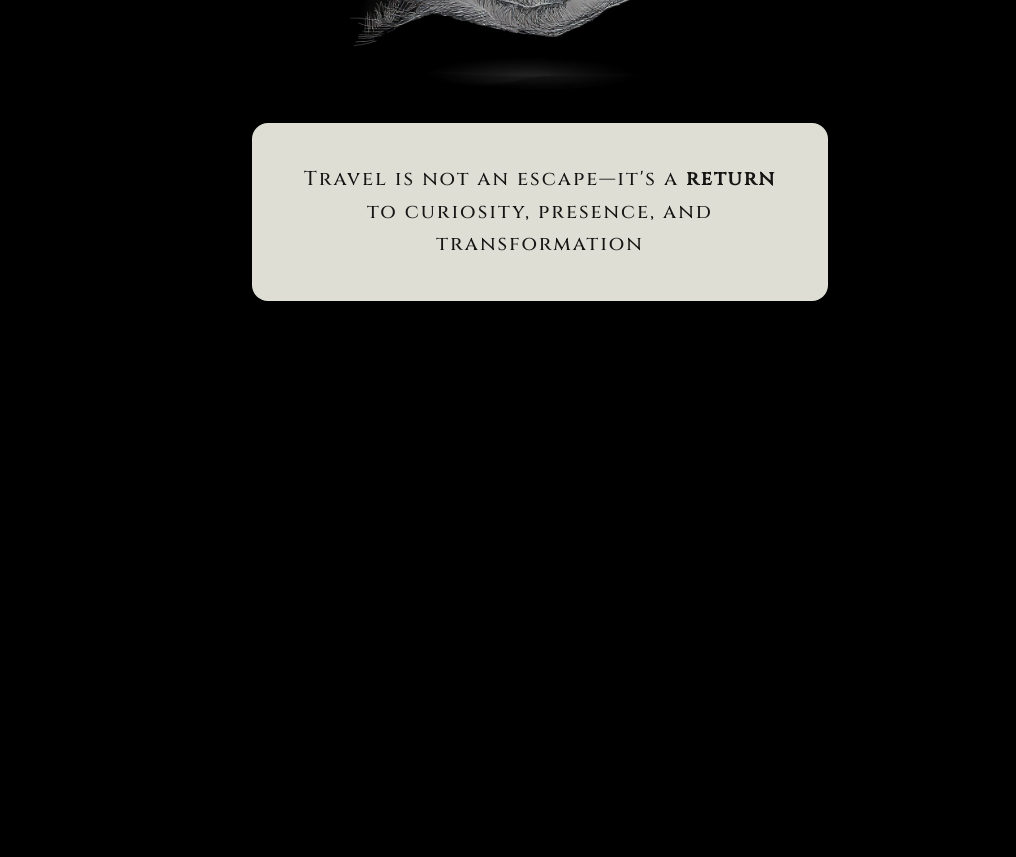
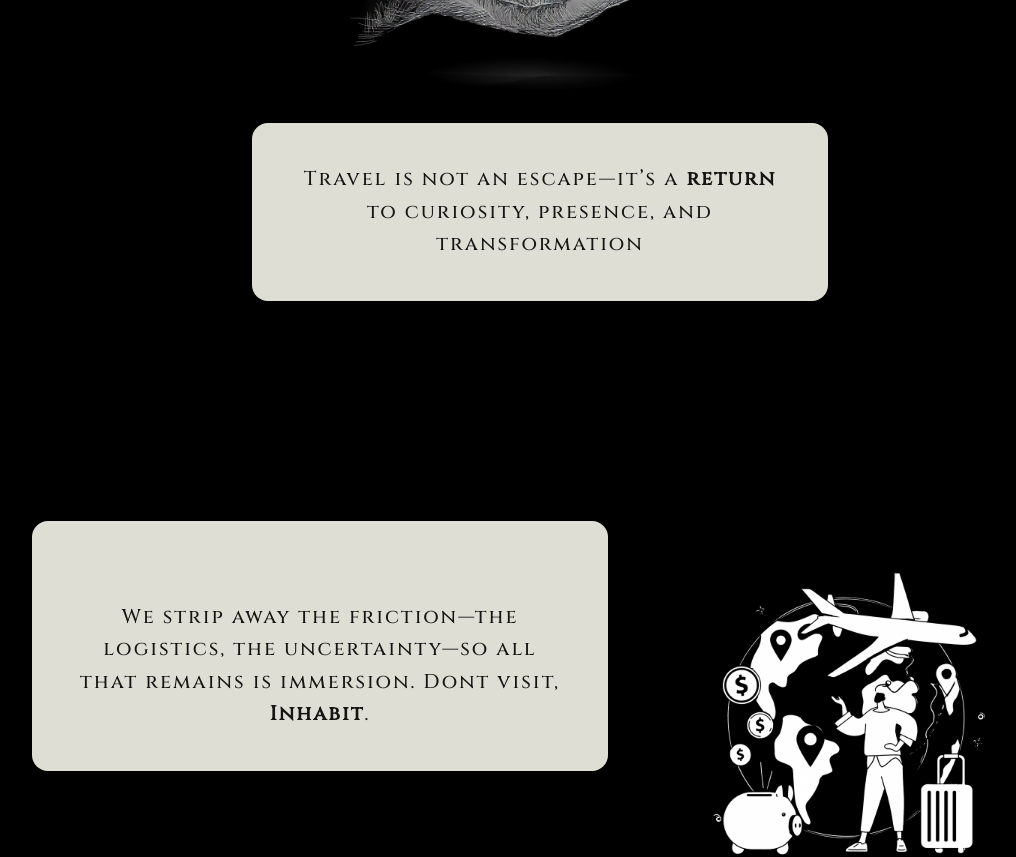
Before and after one commit to 0D1nn8502/P-ragate-, a Next.js app: page /about in a window 1280 px wide. Shown: the part 480-1337 px from the top of the page, without its empty margins (100-1116 px from the left). Built offline with nearby package versions, Linux system fonts and the light colour scheme.

Commit message:
Fix delayed animation

```diff
--- a/src/components/Header.tsx
+++ b/src/components/Header.tsx
@@ -40,7 +40,7 @@ export default function Header() {
     <header className="w-full px-4 py-3 backdrop-blur-sm bg-white/0">
       <div className="flex items-center justify-between">
         {/* Logo and Name */}
-        <Link href="/" className="flex flex-col items-center cursor-pointer group z-20">
+        <Link href="/" className="flex flex-col items-center cursor-pointer group z-20 ml-4 md:ml-20">
           <div className="relative transition-transform duration-300 group-hover:scale-105">
             <img
               src="./Thangka.jpeg"
--- a/src/components/about/HeroSection.tsx
+++ b/src/components/about/HeroSection.tsx
@@ -1,86 +1,58 @@
 'use client';
-import { useRef, useEffect, useState } from 'react';
+import {useRef, useEffect} from 'react';
 import { Quicksand, Playfair_Display, Cinzel } from 'next/font/google';
 import gsap from 'gsap';
 import { ScrollTrigger } from 'gsap/ScrollTrigger';
+import Image from 'next/image';
 import Link from 'next/link';
+
 
 export const quicksand = Quicksand({
   subsets: ['latin'],
-  weight: ['500'],
-});
+  weight: ['500']
+})
+
 
 export const playfair = Playfair_Display({
   subsets: ['latin'],
-  weight: ['500'],
-});
+  weight: ['500']
+})
+
 
 export const cinzel = Cinzel({
   subsets: ['latin'],
-  weight: ['500'],
-});
+  weight: ['500']
+})
+
 
 gsap.registerPlugin(ScrollTrigger);
 
 export function HeroSectionAbout() {
-  const container = useRef<HTMLDivElement | null>(null);
+
+  const container = useRef <HTMLInputElement | null> (null);
+  window.addEventListener('load', () => ScrollTrigger.refresh())
 
   return (
-    <main ref={container} className="h-200vh">
-      <AboutSection1 />
+
+    <main ref={container} className='h-200vh'>
+
+      <AboutSection/>
+
     </main>
+
+
   );
 }
 
-const AboutSection1 = () => {
+
+const AboutSection = () => {
   const section1Ref = useRef<HTMLDivElement>(null);
   const section2Ref = useRef<HTMLDivElement>(null);
   const section3Ref = useRef<HTMLDivElement>(null);
-  const [imagesReady, setImagesReady] = useState(false);
 
-  // Wait for all images to fully load before initialising animations
+
   useEffect(() => {
-    const allImages = document.querySelectorAll<HTMLImageElement>('.about-image');
-    const total = allImages.length;
-    if (total === 0) {
-      setImagesReady(true);
-      return;
-    }
-
-    let loaded = 0;
-    const onLoad = () => {
-      loaded += 1;
-      if (loaded >= total) setImagesReady(true);
-    };
-
-    allImages.forEach((img) => {
-      if (img.complete && img.naturalHeight !== 0) {
-        onLoad();
-      } else {
-        img.addEventListener('load', onLoad);
-        img.addEventListener('error', onLoad); // still advance on error so we don't hang
-      }
-    });
-
-    return () => {
-      allImages.forEach((img) => {
-        img.removeEventListener('load', onLoad);
-        img.removeEventListener('error', onLoad);
-      });
-    };
-  }, []);
-
-  // Only register GSAP animations once all images are ready
-  useEffect(() => {
-    if (!imagesReady) return;
-
-    // Give the browser one extra frame to paint the now-loaded images so
-    // ScrollTrigger measures accurate element dimensions.
-    const raf = requestAnimationFrame(() => {
-      ScrollTrigger.refresh();
-      const ctx = gsap.context(() => {
-
-        // ── Section 1: image slides in from left, text from right ──
+    // Animation for first section (image left, text right)
     if (section1Ref.current) {
       const image1 = section1Ref.current.querySelector('.image-container');
       const text1 = section1Ref.current.querySelector('.text-container');
@@ -89,10 +61,14 @@ const AboutSection1 = () => {
         image1,
         { x: -100, opacity: 0 },
         {
-              x: 0, opacity: 1, duration: 1, ease: 'power3.out',
+          x: 0,
+          opacity: 1,
+          duration: 1,
+          ease: 'power3.out',
           scrollTrigger: {
             trigger: section1Ref.current,
-                start: 'top 80%', end: 'top 30%',
+            start: 'top 80%',
+            end: 'top 30%',
             toggleActions: 'play none none reverse',
           },
         }
@@ -102,17 +78,22 @@ const AboutSection1 = () => {
         text1,
         { x: 100, opacity: 0 },
         {
-              x: 0, opacity: 1, duration: 1, delay: 0.2, ease: 'power3.out',
+          x: 0,
+          opacity: 1,
+          duration: 1,
+          delay: 0.2,
+          ease: 'power3.out',
           scrollTrigger: {
             trigger: section1Ref.current,
-                start: 'top 80%', end: 'top 30%',
+            start: 'top 80%',
+            end: 'top 30%',
             toggleActions: 'play none none reverse',
           },
         }
       );
     }
 
-        // ── Section 2: text from left, image from right ──
+    // Animation for second section (text left, image right)
     if (section2Ref.current) {
       const text2 = section2Ref.current.querySelector('.text-container');
       const image2 = section2Ref.current.querySelector('.image-container');
@@ -121,10 +102,14 @@ const AboutSection1 = () => {
         text2,
         { x: -100, opacity: 0 },
         {
-              x: 0, opacity: 1, duration: 1, ease: 'power3.out',
+          x: 0,
+          opacity: 1,
+          duration: 1,
+          ease: 'power3.out',
           scrollTrigger: {
             trigger: section2Ref.current,
-                start: 'top 80%', end: 'top 30%',
+            start: 'top 80%',
+            end: 'top 30%',
             toggleActions: 'play none none reverse',
           },
         }
@@ -134,17 +119,22 @@ const AboutSection1 = () => {
         image2,
         { x: 100, opacity: 0 },
         {
-              x: 0, opacity: 1, duration: 1, delay: 0.2, ease: 'power3.out',
+          x: 0,
+          opacity: 1,
+          duration: 1,
+          delay: 0.2,
+          ease: 'power3.out',
           scrollTrigger: {
             trigger: section2Ref.current,
-                start: 'top 80%', end: 'top 30%',
+            start: 'top 80%',
+            end: 'top 30%',
             toggleActions: 'play none none reverse',
           },
         }
       );
     }
 
-        // ── Section 3: image from top, text from bottom ──
+    // Animation for third section (image top, text bottom)
     if (section3Ref.current) {
       const image3 = section3Ref.current.querySelector('.image-container');
       const text3 = section3Ref.current.querySelector('.text-container');
@@ -153,10 +143,15 @@ const AboutSection1 = () => {
         image3,
         { y: -50, opacity: 0, scale: 0.9 },
         {
-              y: 0, opacity: 1, scale: 1, duration: 1, ease: 'power3.out',
+          y: 0,
+          opacity: 1,
+          scale: 1,
+          duration: 1,
+          ease: 'power3.out',
           scrollTrigger: {
             trigger: section3Ref.current,
-                start: 'top 80%', end: 'top 30%',
+            start: 'top 80%',
+            end: 'top 30%',
             toggleActions: 'play none none reverse',
           },
         }
@@ -166,84 +161,208 @@ const AboutSection1 = () => {
         text3,
         { y: 50, opacity: 0 },
         {
-              y: 0, opacity: 1, duration: 1, delay: 0.2, ease: 'power3.out',
+          y: 0,
+          opacity: 1,
+          duration: 1,
+          delay: 0.2,
+          ease: 'power3.out',
           scrollTrigger: {
             trigger: section3Ref.current,
-                start: 'top 80%', end: 'top 30%',
+            start: 'top 80%',
+            end: 'top 30%',
             toggleActions: 'play none none reverse',
           },
         }
       );
     }
 
-      }); // end gsap.context
-
-      return () => ctx.revert();
-    });
-
-    return () => cancelAnimationFrame(raf);
-  }, [imagesReady]);
+    // Cleanup
+    return () => {
+      ScrollTrigger.getAll().forEach(trigger => trigger.kill());
+    };
+  }, []);
 
   return (
+
+      // Outer div contains a bunch of card divs //
+
       <div className="flex flex-col justify-center items-center pt-11 min-h-screen mt-10 gap-55">
 
-      {/* Section 1 */}
-      <div ref={section1Ref} className="flex flex-col max-w-4xl gap-2 max-h-xl">
-        <div className="px-15 image-container">
+          {/* First Section */}
+          <div ref={section1Ref} className='flex flex-col max-w-4xl gap-2 max-h-xl'>
+
+            <div className='px-15 image-container'>
                 <img
                   src="/hand.png"
                   alt="Why illustration"
-            className="about-image rounded-2xl w-full max-w-md"
+                  className='rounded-2xl w-full max-w-md'
                 />
             </div>
 
-        <div className="text-container max-w-xl w-full rounded-2xl flex flex-col items-center text-center bg-[#deded5]">
-          <p className={`${cinzel.className} max-w-2xl text-lg md:text-xl leading-relaxed tracking-widest font-extralight opacity-90 px-10 py-10`}>
-            Travel is not an escape—it's a <b>return</b> to curiosity, presence, and transformation
-          </p>
-        </div>
-      </div>
+            <div
+              className="
+                text-container
+                max-w-xl
+                w-full
+                rounded-2xl
+                flex
+                flex-col
+                items-center
+                text-center
+                bg-[#deded5]
+              "
+            >
 
-      {/* Section 2 */}
-      <div ref={section2Ref} className="flex max-w-screen gap-10">
-        <div className="text-container max-w-xl w-full rounded-2xl max-h-xl h-full flex flex-col items-center text-center bg-[#deded5]">
-          <p className={`${cinzel.className} mt-10 max-w-2xl text-lg md:text-xl leading-relaxed tracking-widest font-extralight opacity-90 px-10 py-10`}>
-            We strip away the friction—the logistics, the uncertainty—so all that remains is immersion. Don't visit, <b>Inhabit</b>.
+              <p
+                className={`
+                  ${cinzel.className}
+                  max-w-2xl
+                  text-lg
+                  md:text-xl
+                  leading-relaxed
+                  tracking-widest
+                  font-extralight
+                  opacity-90
+                  px-10
+                  py-10
+                `}
+              >
+                Travel is not an escape—it’s a <b> return </b> to curiosity, presence, and transformation
               </p>
             </div>
 
-        <div className="w-[520px] md:w-[520px] lg:w-[400px] image-container">
+
+          </div>
+
+
+          {/* Second Section */}
+          <div ref={section2Ref} className='flex max-w-screen gap-10'>
+
+            <div
+              className="
+                text-container
+                max-w-xl
+                w-full
+                rounded-2xl
+                max-h-xl
+                h-full
+                flex flex-col
+                items-center
+                text-center
+                bg-[#deded5]
+              "
+            >
+
+              <p
+                className={`
+                  ${cinzel.className}
+                  mt-10
+                  max-w-2xl
+                  text-lg
+                  md:text-xl
+                  leading-relaxed
+                  tracking-widest
+                  font-extralight
+                  opacity-90
+                  px-10
+                  py-10
+                `}
+              >
+              We strip away the friction—the logistics, the uncertainty—so all that remains is immersion. Dont visit, <b>Inhabit</b>.
+              </p>
+            </div>
+
+            <div className='w-[520px] md:w-[520px] lg:w-[400px] image-container'>
               <img
                 src="/logistics.png"
                 alt="Why illustration"
-            className="about-image w-full h-auto rounded-2xl px-2"
+                className='w-full h-auto rounded-2xl px-2'
               />
             </div>
+
           </div>
 
-      {/* Section 3 */}
-      <div ref={section3Ref} className="flex flex-col max-w-4xl gap-10">
-        <div className="w-[320px] md:w-[320px] lg:w-[400px] mx-auto image-container">
+
+
+          {/* Third Section */}
+          <div ref={section3Ref} className='flex flex-col max-w-4xl gap-10'>
+
+            <div className='w-[320px] md:w-[320px] lg:w-[400px] mx-auto image-container'>
               <img
                 src="/exploration.png"
                 alt="Why illustration"
-            className="about-image w-full h-auto rounded-2xl"
+                className='w-full h-auto rounded-2xl'
               />
             </div>
 
-        <div className="text-container max-w-xl w-full rounded-2xl max-h-xl h-full flex flex-col items-center text-center bg-[#deded5]">
-          <p className={`${cinzel.className} mt-10 max-w-2xl text-lg md:text-xl leading-relaxed tracking-widest font-extralight opacity-90 px-10 py-10`}>
+            <div
+              className="
+                text-container
+                max-w-xl
+                w-full
+                rounded-2xl
+                max-h-xl
+                h-full
+                flex flex-col
+                items-center
+                text-center
+                bg-[#deded5]
+              "
+            >
+
+              <p
+                className={`
+                  ${cinzel.className}
+                  mt-10
+                  max-w-2xl
+                  text-lg
+                  md:text-xl
+                  leading-relaxed
+                  tracking-widest
+                  font-extralight
+                  opacity-90
+                  px-10
+                  py-10
+                `}
+              >
                We create immersive journeys for those who seek to live the moment—connecting deeply with local communities, cultures, and meaningful causes.
               </p>
 
               <Link href="/connect">
-            <button className="mt-3 mb-5 px-8 py-3 bg-gradient-to-r from-[#f5dc8a] to-[#e8be59] text-[#5a4a2f] font-semibold rounded-xl shadow-md hover:shadow-lg hover:scale-105 transition-all duration-300 ease-out border border-[#d4a645]/30 cursor-pointer">
+                <button
+                  className="
+                    mt-3
+                    mb-5
+                    px-8
+                    py-3
+                    bg-gradient-to-r
+                    from-[#f5dc8a]
+                    to-[#e8be59]
+                    text-[#5a4a2f]
+                    font-semibold
+                    rounded-xl
+                    shadow-md
+                    hover:shadow-lg
+                    hover:scale-105
+                    transition-all
+                    duration-300
+                    ease-out
+                    border
+                    border-[#d4a645]/30
+                    cursor-pointer
+                  "
+                >
                   Book Now!
                 </button>
               </Link>
+
             </div>
+
+
           </div>
 
       </div>
+
   );
-};
+
+}
```
Also changed, not shown: src/app/experiences/page.tsx (+7 -2 lines), src/components/Parallaximage.tsx (added, +65 -0 lines), src/app/book-experience/page.tsx (added). Lines whose indentation alone changed are shown as unchanged.
